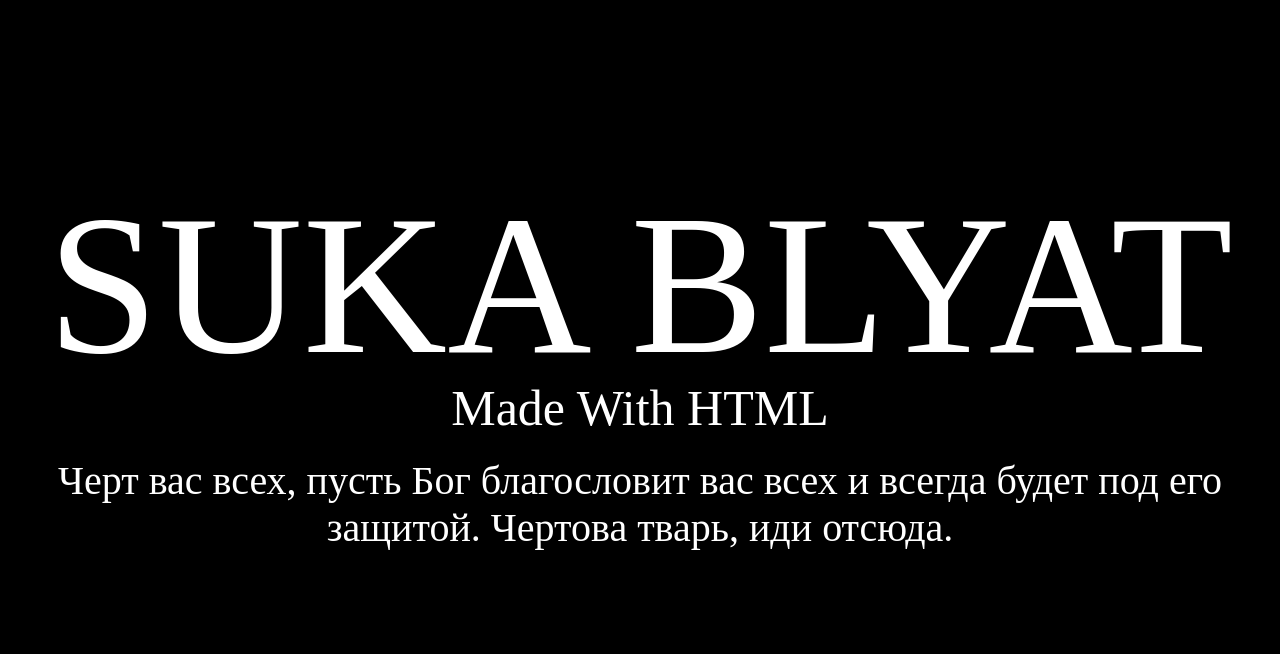
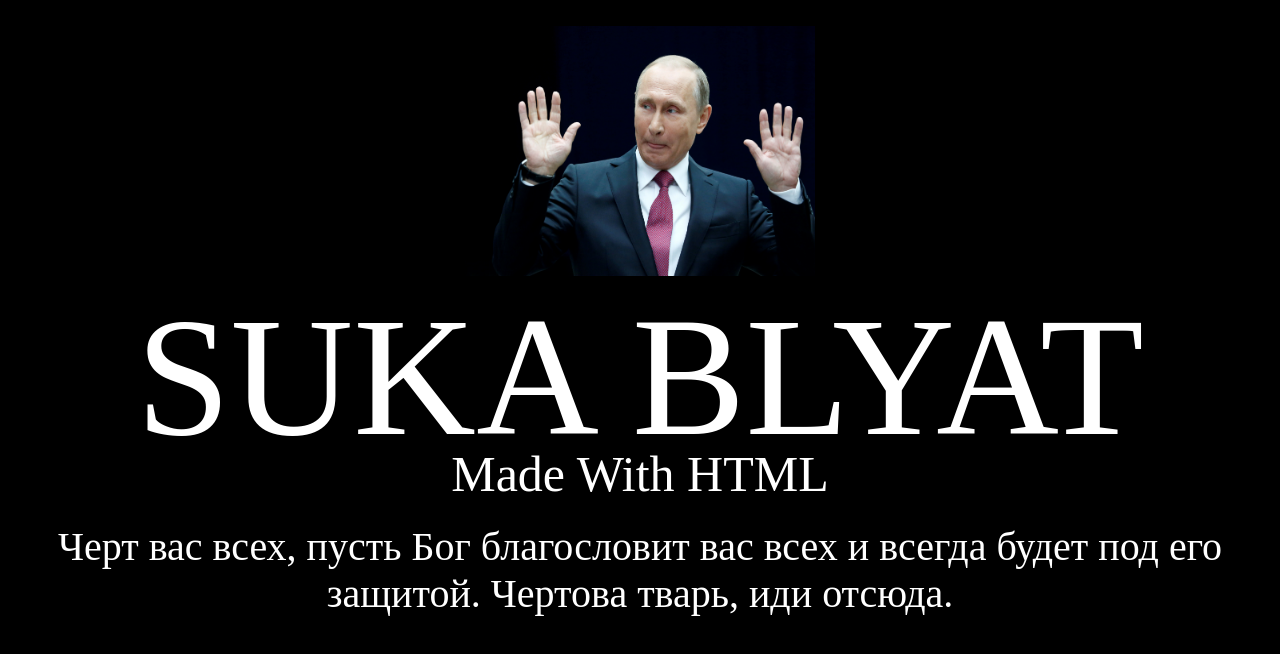
Before and after one commit to TheAlexSandro/blyadi, a plain HTML site: page index.html in a window 1280 px wide. Drawn offline with Linux system fonts and the light colour scheme.

Commit message:
Add files via upload

```diff
--- a/index.html
+++ b/index.html
@@ -13,25 +13,34 @@
         }
 
         .text {
-            margin-top: -30px;
+            margin-top: -200px;
             text-align: center;
             align-items: center;
         }
 
         #header {
-            font-size: 200px;
+            font-size: 170px;
+            margin-bottom: 170px;
         }
 
         #desc {
-            margin-top: -220px;
             font-size: 50px;
+            margin-bottom: 220px;
         }
 
         #desc-2 {
             font-size: 40px;
         }
+
+        img {
+            height: 250px;
+            width: 350px;
+            margin-bottom: 30px;
+        }
     </style>
 
+    <br />
+    <center><img src="putin.jpg"></center>
     <div class="text"><p id="header">SUKA BLYAT</p></div>
     <div class="text"><p id="desc">Made With HTML</p></div>
     <div class="text"><p id="desc-2">Черт вас всех, пусть Бог благословит вас всех и всегда будет под его защитой. Чертова тварь, иди отсюда.</p></div>
```
Also changed, not shown: putin.jpg (added).
